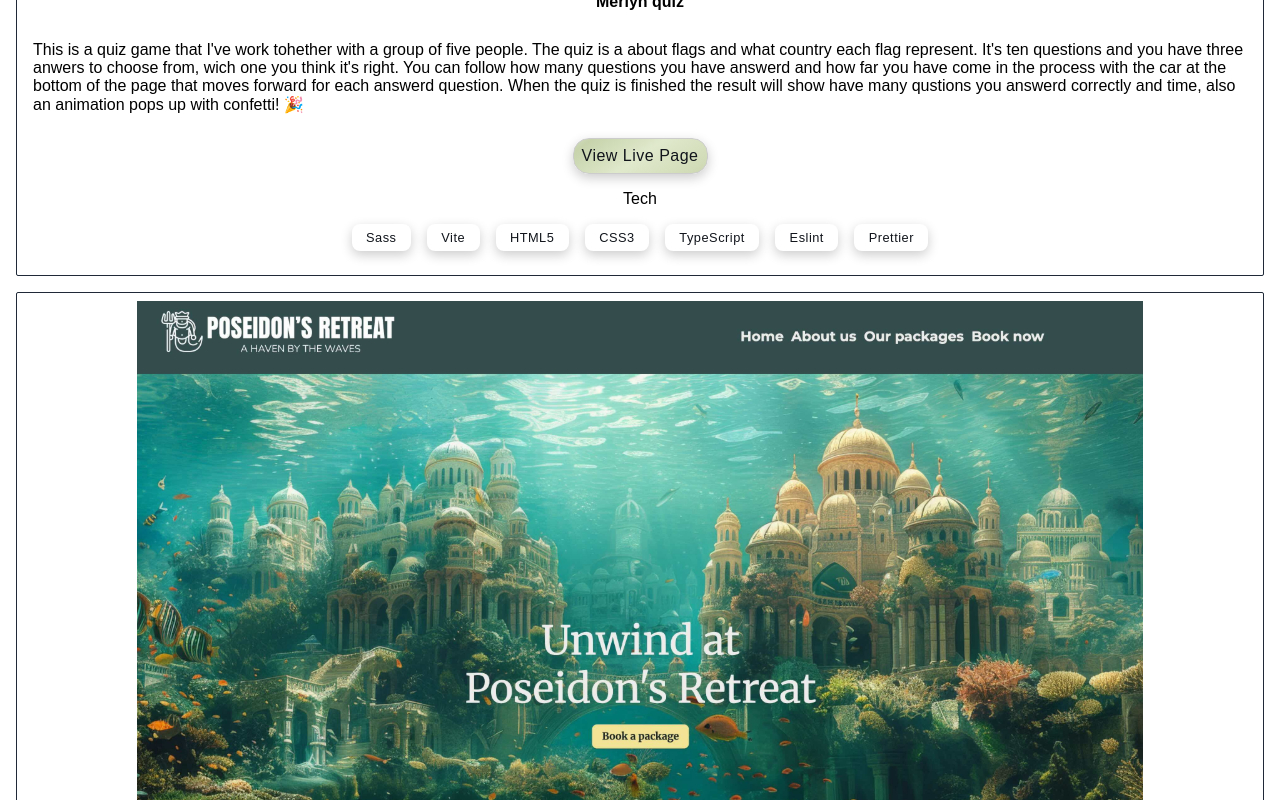
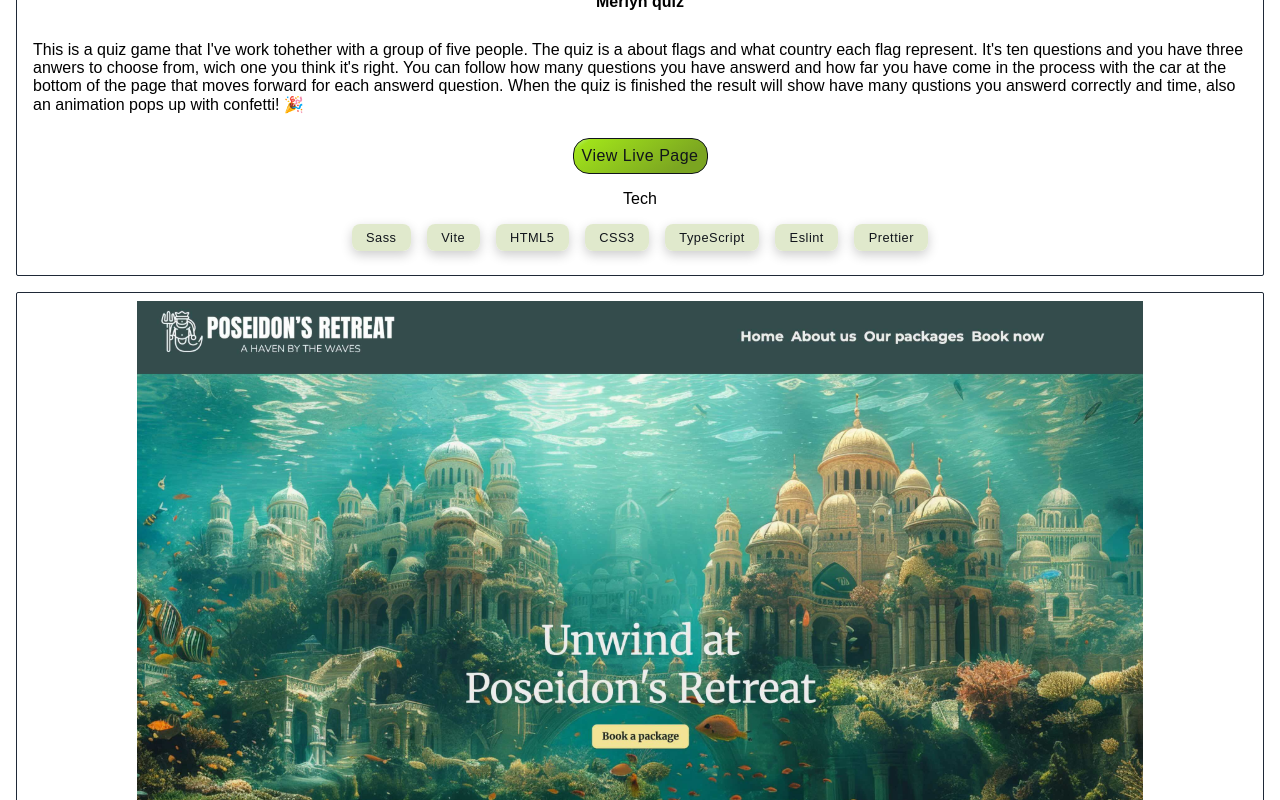
Before and after one commit to SarahSu92/Portfolio, a React (Vite) app in the folder Portfolio/: page / in a window 1280 px wide. Shown: the part 1240-2040 px from the top of the page. Built offline with nearby package versions, Linux system fonts and the light colour scheme.

Commit message:
(feat):added footer

```diff
--- a/Portfolio/src/components/Button/Button.scss
+++ b/Portfolio/src/components/Button/Button.scss
@@ -1,26 +1,25 @@
 .btn {
     background: linear-gradient(145deg,
-            #d5dec1 0%,
-            #c6d3ab 10%,
-            #e0e9cc 50%,
-            #beca9d 140%
+            #c3f990 0%,
+            #a0e21a 10%,
+            #7ba521 80%
+
+
 
         );
-    box-shadow: 0 4px 12px rgba(0, 0, 0, 0.2);
+
     border-radius: 1rem;
-    border: 1px solid #ccc;
+    border: 1px solid #11151b;
     padding: 0.5rem 0.5rem;
     font-size: 1rem;
     transition: 0.3s ease;
     color: #11151b;
-    transition: box-shadow 0.3s ease, transform 0.3s ease;
     letter-spacing: 0.5px;
 
+    &:hover {
+    transform: scale(1.1);
+    box-shadow: 0 4px 12px rgba(0, 0, 0, 0.8);
+    color: #fff;
+    }
 
 }
-
-.btn:hover {
-    background-color: #D5DEC1;
-    transform: scale(1.1);
-    box-shadow: 0 4px 12px rgba(0, 0, 0, 0.2);
-}
--- a/Portfolio/src/components/Footer/Footer.scss
+++ b/Portfolio/src/components/Footer/Footer.scss
@@ -0,0 +1,40 @@
+
+.form {
+    text-align: center;
+    margin-bottom: 0.2rem;
+    font-size: 1rem;
+    font-style: italic;
+    font-weight: 100;
+}
+
+.contact-footer {
+   display: grid;
+   grid-template-columns: repeat(2, 1fr);
+   padding: 1rem;
+   gap: 0.5rem;
+   padding-bottom: 1rem;
+
+}
+
+.contact-form {
+    display: flex;
+    align-items: center;
+    border-radius: 2px;
+    color: #11151b;
+    padding: 0.5rem;
+    font-size: 1rem;
+    border-radius: 0.5rem;
+    letter-spacing: 0.5px;
+    cursor: pointer;
+    text-decoration: none;
+    font-style: italic;
+    transition: 0.4s ease;
+
+    &:hover {
+        transform: scale(0.9);
+    }
+
+    .contact-spec {
+        margin-left: 8px;
+    }
+}
--- a/Portfolio/src/components/Footer/Footer.tsx
+++ b/Portfolio/src/components/Footer/Footer.tsx
@@ -1,5 +1,24 @@
 import './Footer.scss';
+import { HiOutlineMail, HiOutlinePhone } from 'react-icons/hi';
 
 export const Footer = () => {
-    return<></>
-}
+  return (
+    <>
+      <div className="contact-wrapper">
+        <h5 className="form">How to reach me!</h5>
+
+        <div className="contact-footer">
+          <a className="contact-form" href="mailto:sarah.sundberg@outlook.com">
+            <HiOutlineMail size={24} />
+            <span className="contact-spec">sarah.sundberg@outlook.com</span>
+          </a>
+
+          <a className="contact-form" href="tel:+46735669434">
+            <HiOutlinePhone size={24} />
+            <span className="contact-spec">073 566 94 34</span>
+          </a>
+        </div>
+      </div>
+    </>
+  );
+};
--- a/Portfolio/src/components/Main/Main.scss
+++ b/Portfolio/src/components/Main/Main.scss
@@ -123,7 +123,16 @@ h4 {
     align-items: center;
 
     span {
-        background-color: #fff;
+        background: linear-gradient(135deg,
+                #d5dec1 0%,
+                #c6d3ab 0%,
+                #e0e9cc 0%,
+
+
+            );
+        box-shadow:
+            inset 0 2px 4px rgba(255, 255, 255, 0.6),
+            0 2px 6px rgba(0, 0, 0, 0.15);
         color: #11151b;
         padding: 0.4rem 0.9rem;
         font-size: 0.8rem;
@@ -173,7 +182,7 @@ h4 {
             0 2px 6px rgba(0, 0, 0, 0.15);
         color: #11151b;
         padding: 0.5rem 0.8rem;
-        font-size: 0.8rem;
+        font-size: 1rem;
         font-weight: 500;
         border-radius: 0.5rem;
         box-shadow: 0 4px 12px rgba(0, 0, 0, 0.2);
```
